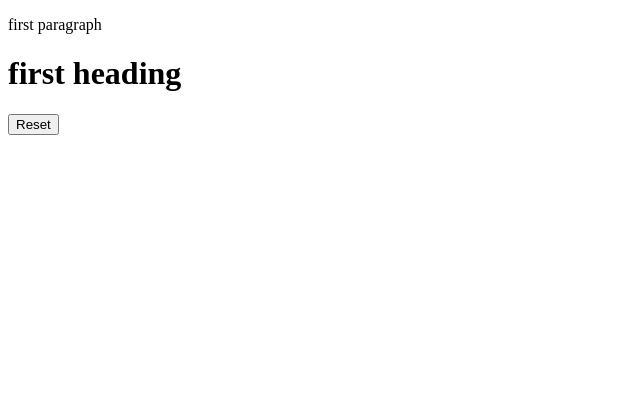
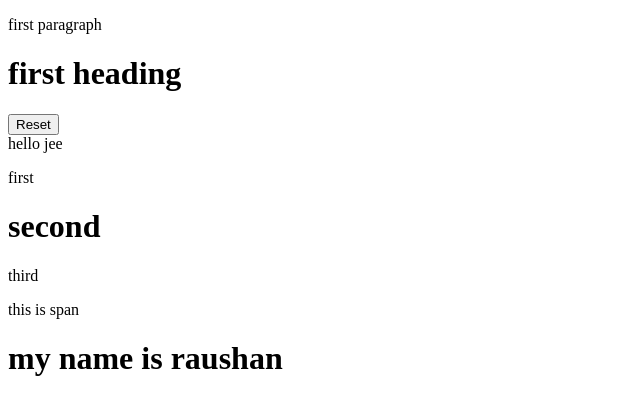
Before and after one commit to RAUSHANARYA/Web_Dev_practice, a plain HTML site: page JsDomBasics/index.html in a window 1280 px wide. Shown: the whole page, without its empty margins (0-640 px from the left). Drawn offline with Linux system fonts and the light colour scheme.

Commit message:
JSDOMSchanging

```diff
--- a/JsDomBasics/index.html
+++ b/JsDomBasics/index.html
@@ -14,6 +14,15 @@
       <p>Submit</p>
     </button>
 
+    <div>
+      hello jee
+      <div id="myDiv">
+        <p>first</p>
+        <h1>second</h1>
+        <p>third</p>
+      </div>
+    </div>
+
     <script src="./index.js"></script>
   </body>
 </html>
--- a/JsDomBasics/index.js
+++ b/JsDomBasics/index.js
@@ -45,7 +45,23 @@ More secure
 innerText
 → Sirf visible text
 → Hidden text ignore karta hai
+
+
+==================
+Add ement
+--- document.createElement("h1"); <h1> </h1>
+-- bodyTAG.appendChild(fheadings);  -- use of append child always add in last of script
+
+-- decide where to add postion
+ ---- insertAdjacentElement  need -
+  ------------------- postion - before begin , afterbegin , before end , after end
+                  --- html content
+
+ ======
+ // remove child
 */
+
+
 
 console.log("js");
 
@@ -93,3 +109,50 @@ console.log(z);   // click me
 
 button.textContent = "Reset";  // sirf text change hoga
 // HTML tag treat nahi karega
+
+
+// add
+
+let fheadings = document.createElement("h1");
+
+fheadings.textContent = "my name is raushan ";
+console.log(fheadings);
+
+let bodyTAG = document.querySelector("body");
+
+bodyTAG.appendChild(fheadings);
+console.log(bodyTAG);
+
+
+//
+//    <div>
+//       hello jee
+//       <div id="myDiv">
+//         <p>first</p>
+//         <h1>second</h1>
+//         <p>third</p>
+//       </div>
+//     </div>
+
+let mydiv = document.querySelector("#myDiv");
+console.log(mydiv);
+
+let newElement = document.createElement("span");
+
+newElement.textContent = " this is span";
+
+console.log(newElement);   // now i want to insert in postions inside div
+
+mydiv.insertAdjacentElement("afterend", newElement);
+
+// inn my div - this is span print before h
+// <div>
+//       hello jee ------------- here --- this is span -- before bgin
+// ----------- here --- this is span --  afterend
+//       <div id="myDiv">
+//         <p>first</p>
+//         <h1>second</h1>
+//         <p>third</p>
+// ------------------------------ this is span -- before end // afterend
+
+console.log(mydiv);
```
